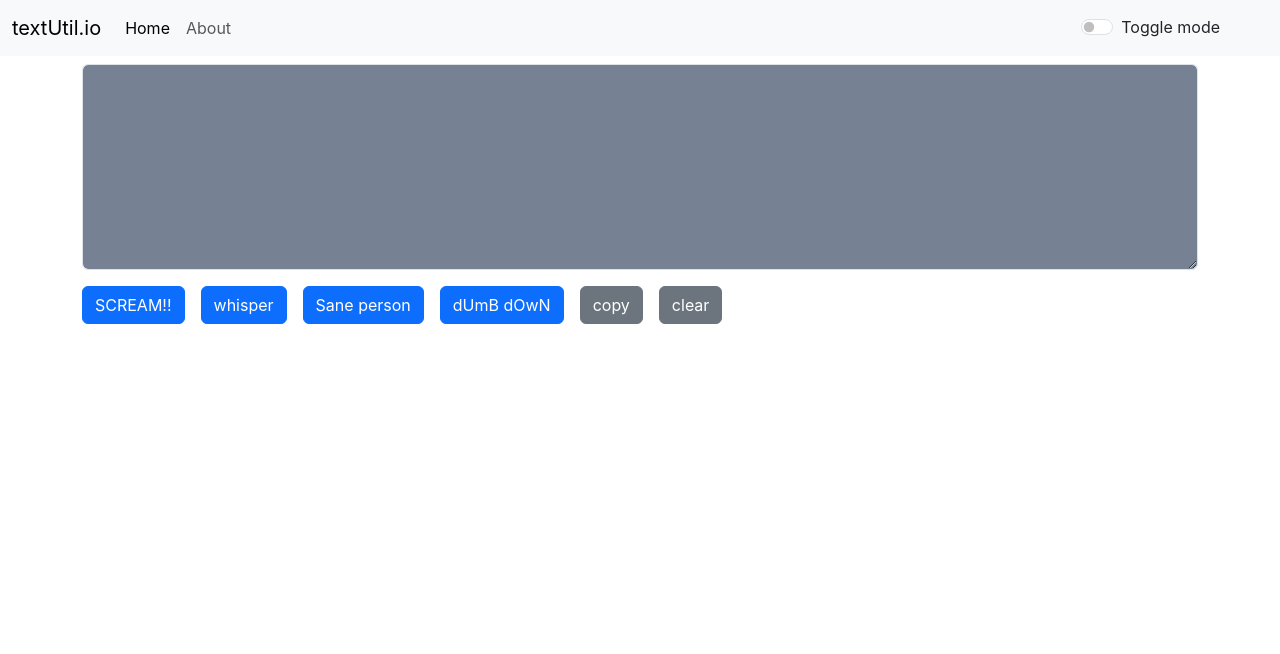
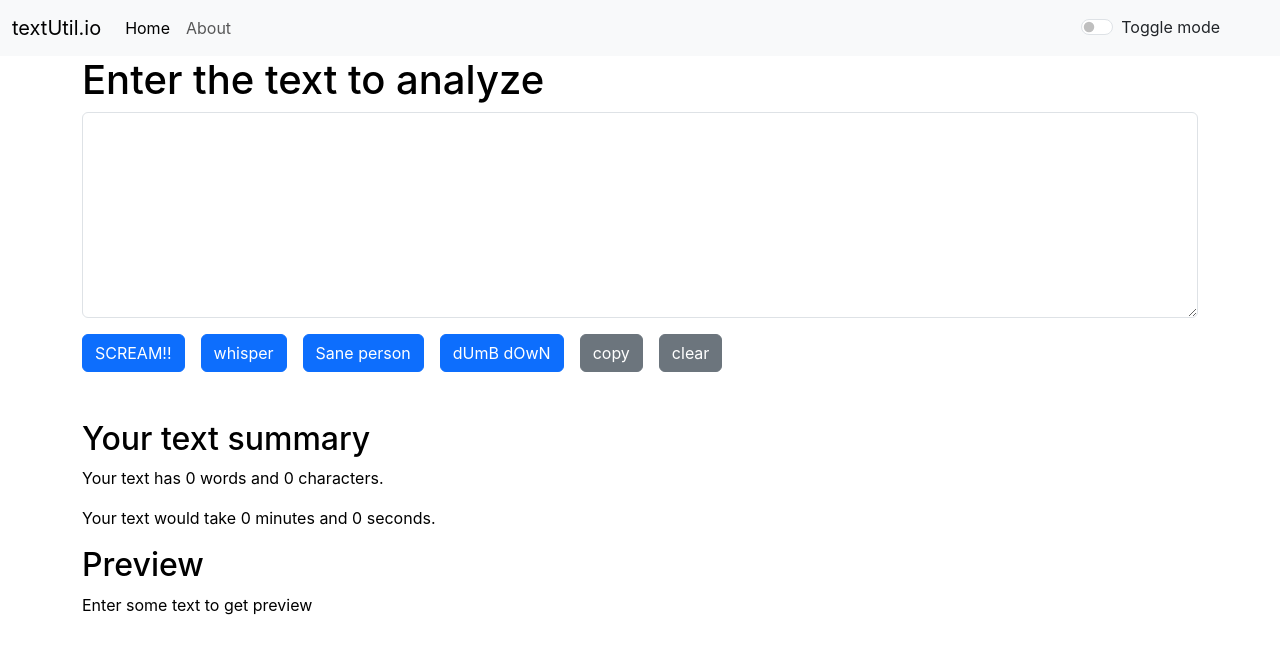
Before and after one commit to paper091/first-react-project, a React (Create React App) app: page /about in a window 1280 px wide. Shown: the top 654 px of the page. Built offline with nearby package versions, Linux system fonts and the light colour scheme.

Commit message:
replaced links with '#' and made changes for hosting

```diff
--- a/src/App.js
+++ b/src/App.js
@@ -73,7 +73,7 @@ function App() {
 
     <Navbar title="textUtil.io" mode={mode} toggleMode={toggleMode}/>
     <Alert alert={alert}/>
-    <TextForm/>
+    <TextForm heading="Enter the text to analyze" mode={mode} raiseAlert={raiseAlert}/>
 
     {/* <Routes>
       <Route path="/" element={<TextForm heading="Enter the text to analyze" mode={mode} raiseAlert={raiseAlert}/>}/>
--- a/src/components/Navbar.js
+++ b/src/components/Navbar.js
@@ -14,16 +14,16 @@ export default function Navbar(props){
                 <nav className={`navbar navbar-expand-lg navbar-${props.mode} bg-${props.mode}`}>
                     <div className="container-fluid">
 
-                        <a className="navbar-brand" href="/">{props.title}</a>
+                        <a className="navbar-brand" href="#">{props.title}</a>
 
                         <div class="collapse navbar-collapse" id="navbarSupportedContent">
                             <ul class="navbar-nav me-auto mb-2 mb-lg-0">
                                 <li class="nav-item">
-                                <a class="nav-link active" aria-current="page" href={"/"}>Home</a>
+                                <a class="nav-link active" aria-current="page" href={"#"}>Home</a>
                                 {/* <Link to="/">Home</Link> */}
                                 </li>
                                 <li class="nav-item">
-                                <a class="nav-link" href="/about">About</a>
+                                <a class="nav-link" href="#">About</a>
                                 </li>
                             </ul>
                         </div>
```
Also changed, not shown: package.json (+8 -0 lines), 1 other file (tests, documents, lock files or other folders).
